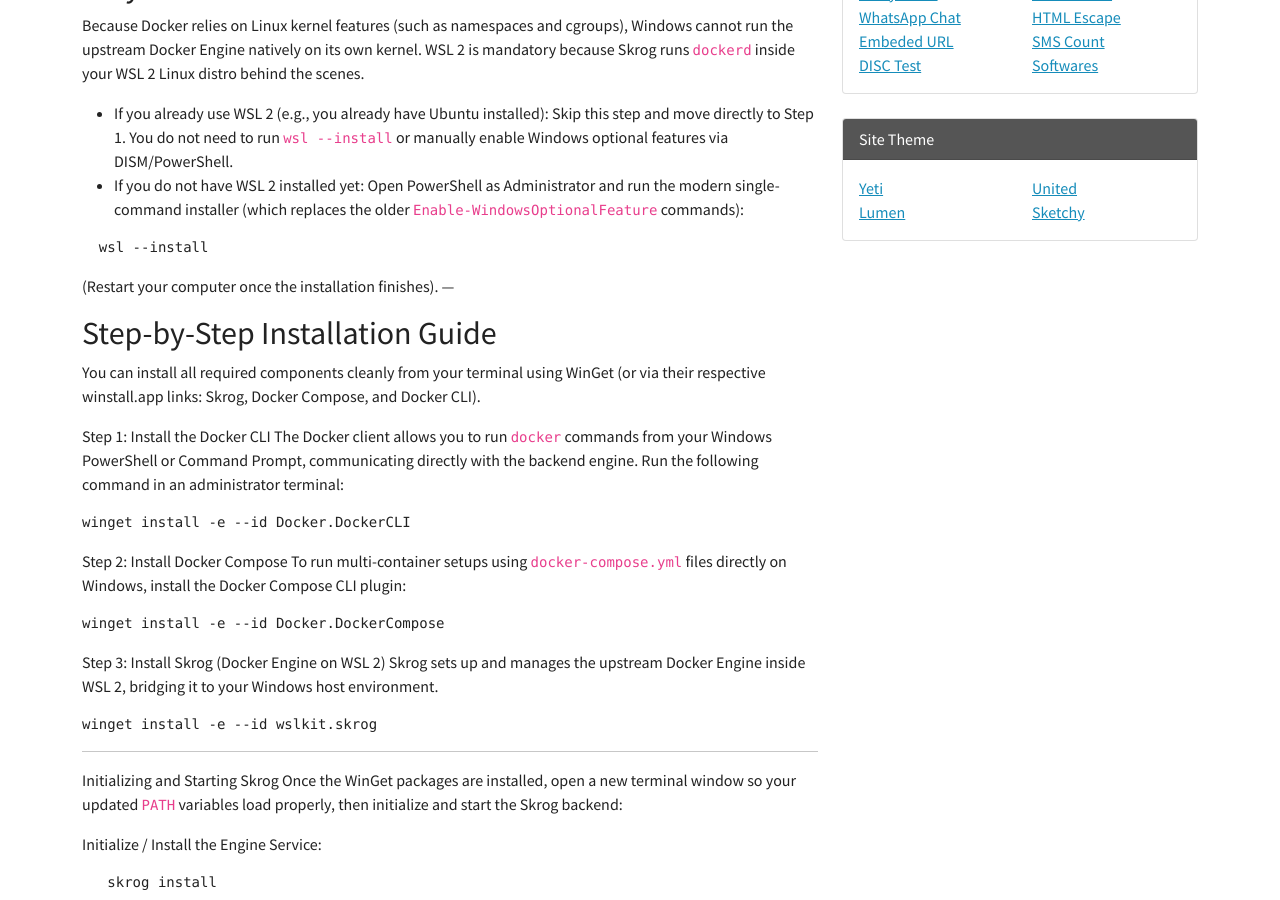
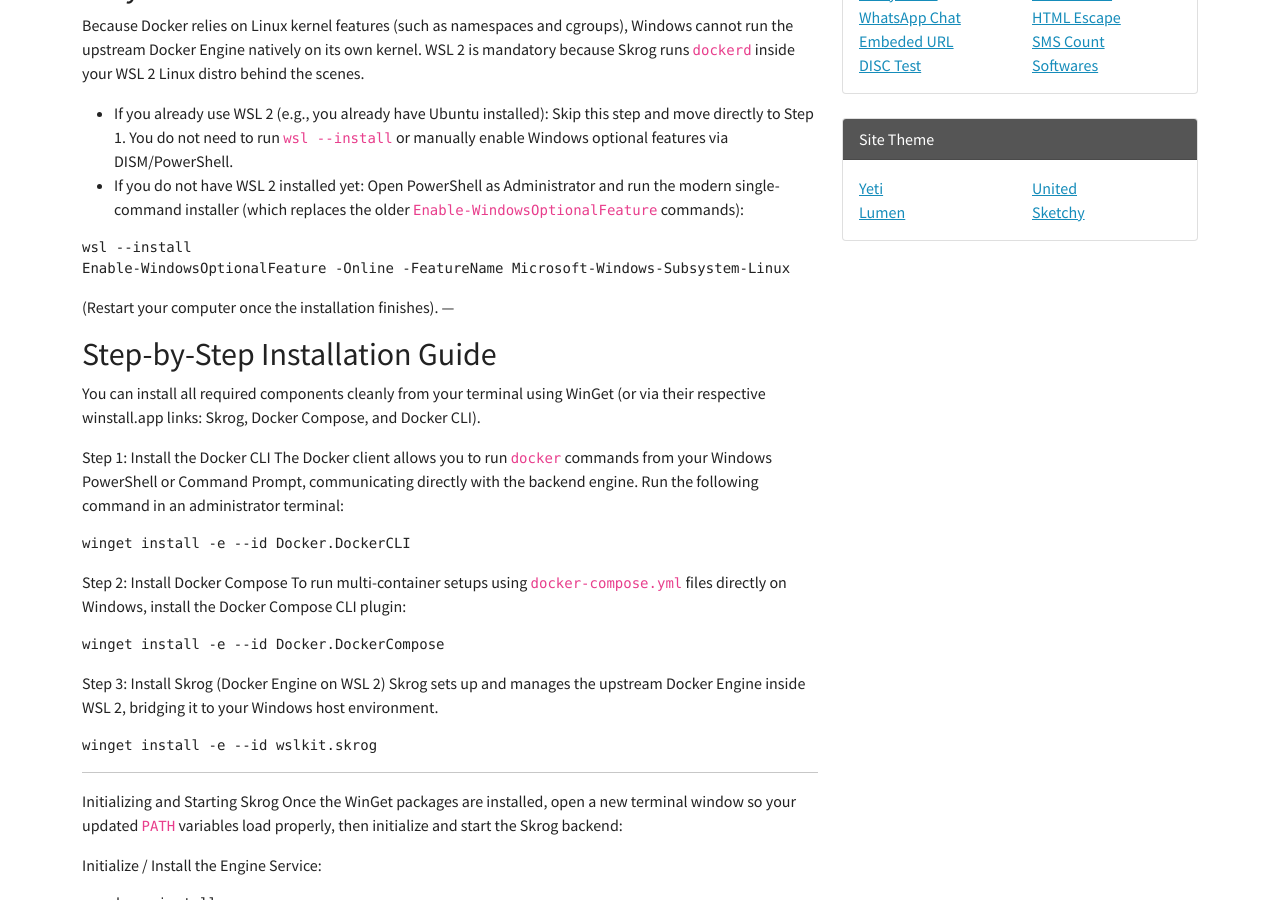
Before and after one commit to tecqmate/site, a Jekyll site: the page built from _posts/2027-01-13-run-native-docker-windows-without-docker-desktop-skrog-wsl2.md, in a window 1280 px wide and 900 px high, scrolled down 1027 px. Built offline with Jekyll 4.4.1, drawn with Linux system fonts in a browser that asks for light colours.

Commit message:
Update 2027-01-13-run-native-docker-windows-without-docker-desktop-skrog-wsl2.md

````diff
--- a/_posts/2027-01-13-run-native-docker-windows-without-docker-desktop-skrog-wsl2.md
+++ b/_posts/2027-01-13-run-native-docker-windows-without-docker-desktop-skrog-wsl2.md
@@ -27,8 +27,9 @@ Because Docker relies on Linux kernel features (such as namespaces and cgroups),
 - If you do not have WSL 2 installed yet: Open PowerShell as Administrator and run the modern single-command installer (which replaces the older `Enable-WindowsOptionalFeature` commands):
 
 ```powershell
-  wsl --install
-  ```
+wsl --install
+Enable-WindowsOptionalFeature -Online -FeatureName Microsoft-Windows-Subsystem-Linux
+```
 (Restart your computer once the installation finishes).
 ---
 
````
